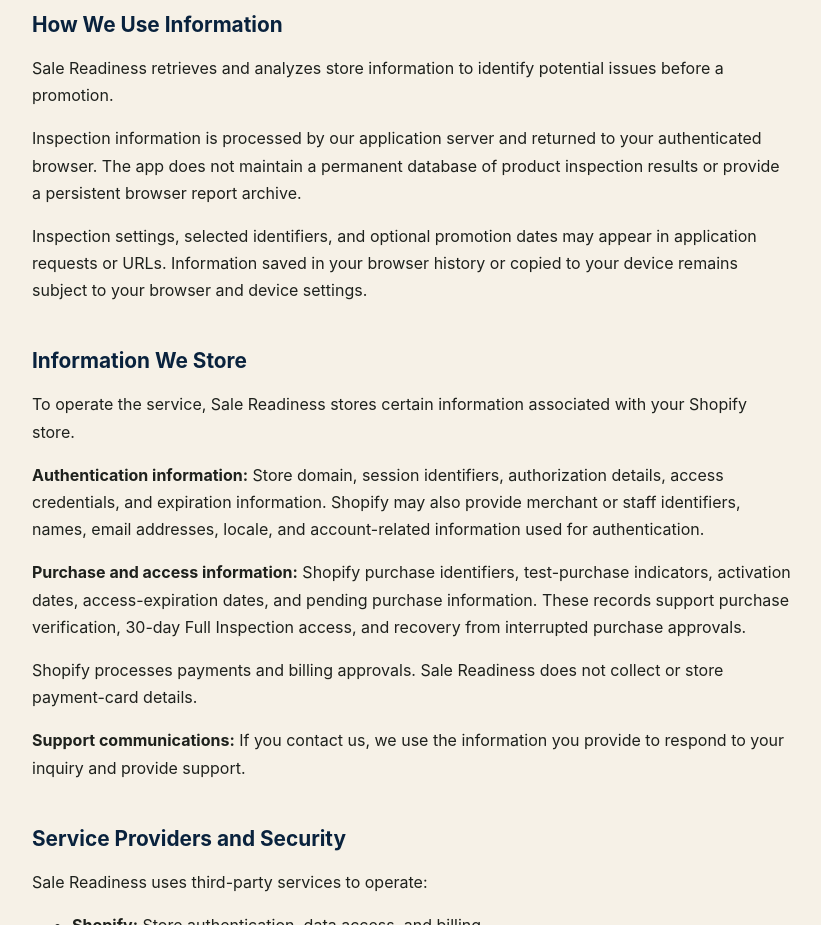
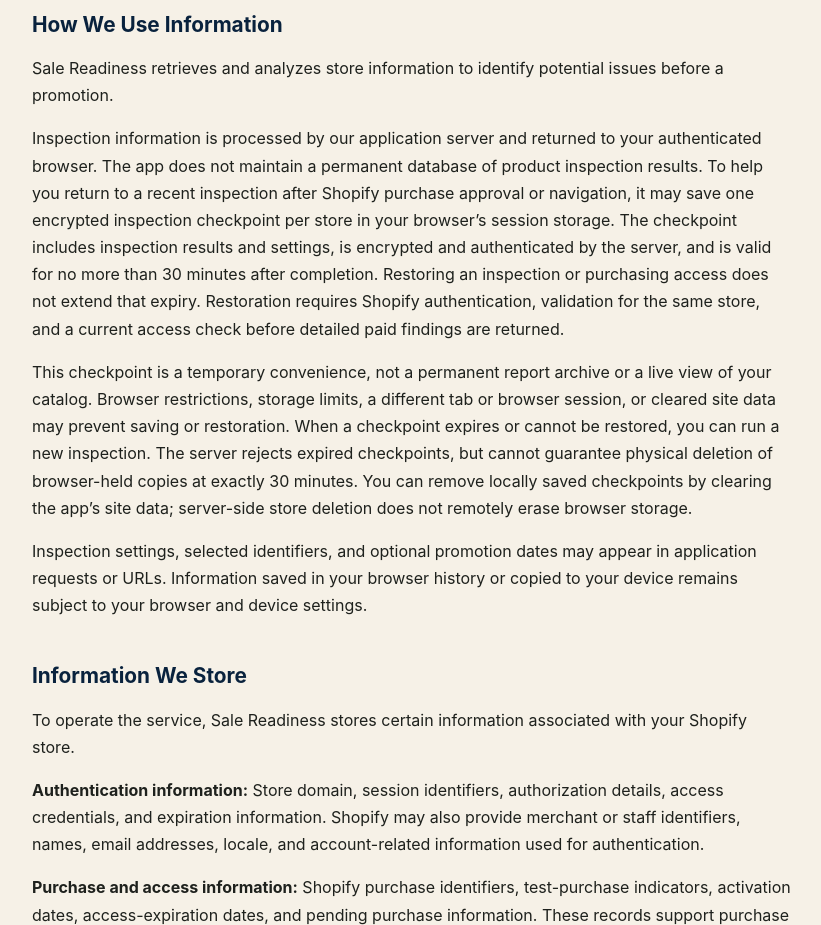
Before and after one commit to jmnanto/southeast-adventures, a plain HTML site: page sale-readiness/privacy/index.html in a window 1280 px wide. Shown: the part 1100-2025 px from the top of the page, without its empty margins (228-1049 px from the left). Drawn offline with Linux system fonts and the light colour scheme.

Commit message:
Update Sale Readiness privacy policy for temporary encrypted checkpoints

```diff
--- a/sale-readiness/privacy/index.html
+++ b/sale-readiness/privacy/index.html
@@ -36,7 +36,8 @@
 <p>Sale Readiness does not request access to customer or order records for its inspections. However, product and catalog information may contain personal information entered by the merchant.</p>
 <h2>How We Use Information</h2>
 <p>Sale Readiness retrieves and analyzes store information to identify potential issues before a promotion.</p>
-<p>Inspection information is processed by our application server and returned to your authenticated browser. The app does not maintain a permanent database of product inspection results or provide a persistent browser report archive.</p>
+<p>Inspection information is processed by our application server and returned to your authenticated browser. The app does not maintain a permanent database of product inspection results. To help you return to a recent inspection after Shopify purchase approval or navigation, it may save one encrypted inspection checkpoint per store in your browser’s session storage. The checkpoint includes inspection results and settings, is encrypted and authenticated by the server, and is valid for no more than 30 minutes after completion. Restoring an inspection or purchasing access does not extend that expiry. Restoration requires Shopify authentication, validation for the same store, and a current access check before detailed paid findings are returned.</p>
+<p>This checkpoint is a temporary convenience, not a permanent report archive or a live view of your catalog. Browser restrictions, storage limits, a different tab or browser session, or cleared site data may prevent saving or restoration. When a checkpoint expires or cannot be restored, you can run a new inspection. The server rejects expired checkpoints, but cannot guarantee physical deletion of browser-held copies at exactly 30 minutes. You can remove locally saved checkpoints by clearing the app’s site data; server-side store deletion does not remotely erase browser storage.</p>
 <p>Inspection settings, selected identifiers, and optional promotion dates may appear in application requests or URLs. Information saved in your browser history or copied to your device remains subject to your browser and device settings.</p>
 <h2>Information We Store</h2>
 <p>To operate the service, Sale Readiness stores certain information associated with your Shopify store.</p>
```
